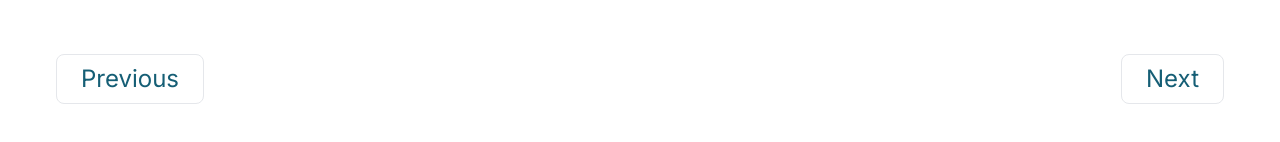
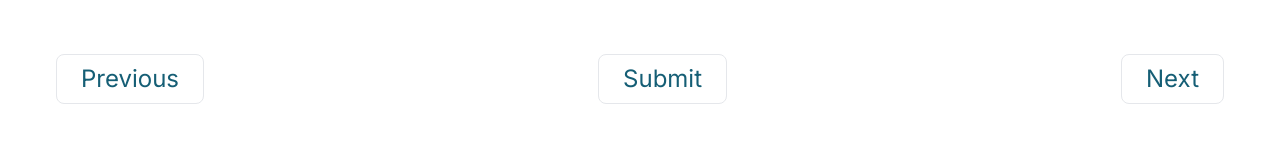
Before and after one commit to netrobase/quimer, a Next.js app in the folder web/: page /quiz in a window 1280 px wide. Shown: the part 580-722 px from the top of the page. Built offline with nearby package versions, Linux system fonts and the light colour scheme.

Commit message:
Update The Quiz Component, Add Submit Button

```diff
--- a/web/app/quiz/page.tsx
+++ b/web/app/quiz/page.tsx
@@ -36,6 +36,7 @@ const Quiz = () => {
         </div>
         <div  className='flex justify-between text-cyan-800 text-2xl m-14'>
             <button className='border rounded-lg py-2 px-6 hover:bg-cyan-500'>Previous</button>
+            <button className='border rounded-lg py-2 px-6 hover:bg-cyan-500 text-2xl text-cyan-800 align-center'>Submit</button>
             <button className='border rounded-lg py-2 px-6 hover:bg-cyan-500'>Next</button>
         </div>
     </div>
```
